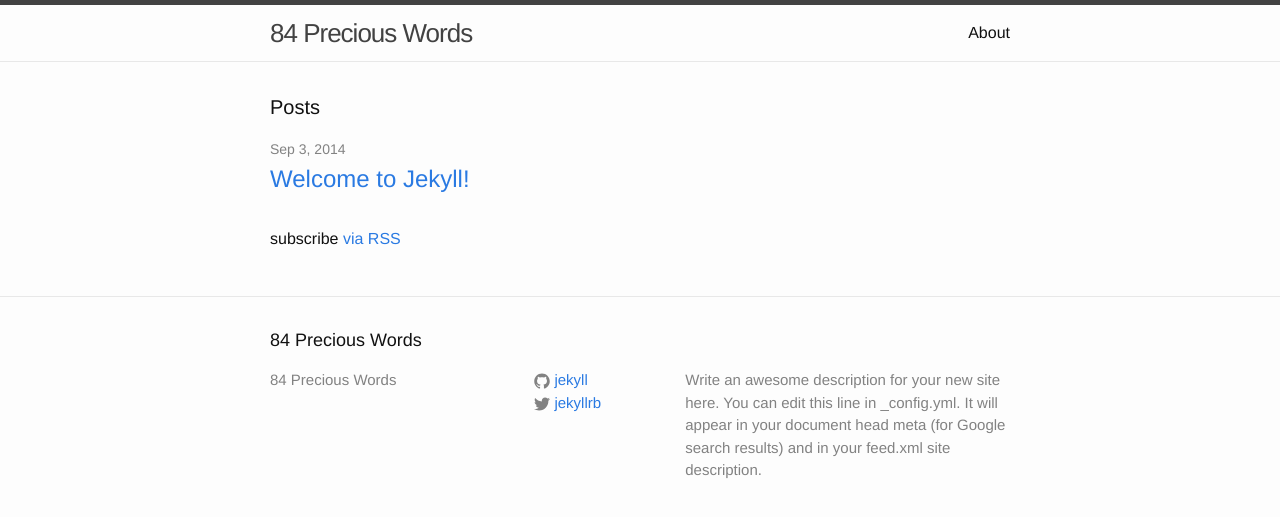
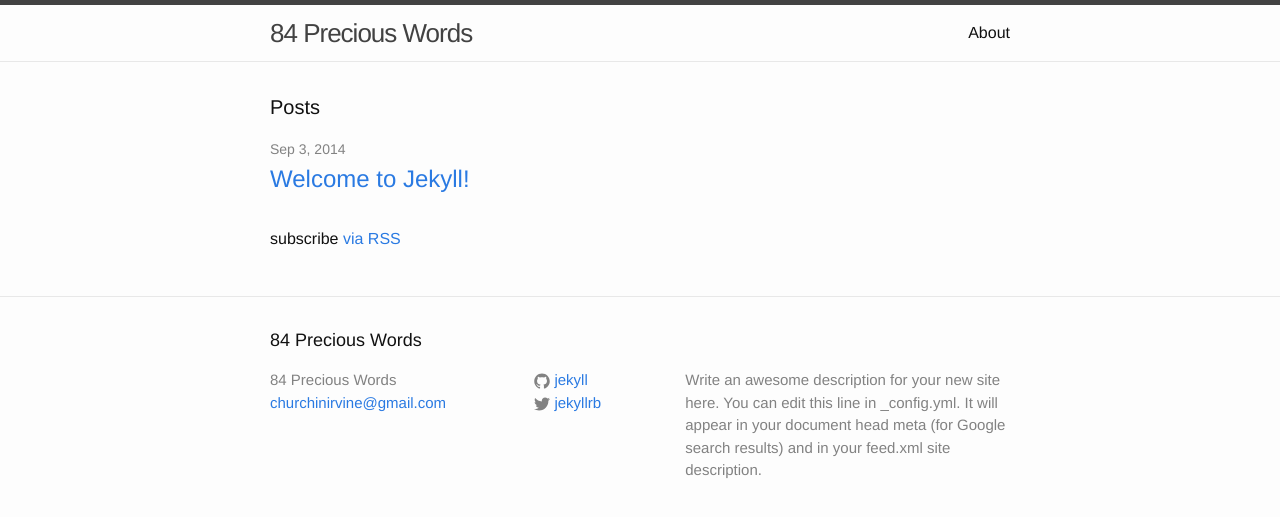
Before and after one commit to ricefield/84words, a Jekyll site: the page built from index.html, in a window 1280 px wide. Shown: the top 517 px of the page. Built offline with Jekyll 4.4.1, drawn with Linux system fonts in a browser that asks for light colours; part of the change alters nothing that is shown.

```diff
--- a/_config.yml
+++ b/_config.yml
@@ -1,6 +1,6 @@
 # Site settings
 title: 84 Precious Words
-email:
+email: churchinirvine@gmail.com
 description: > # this means to ignore newlines until "baseurl:"
   Write an awesome description for your new site here. You can edit this
   line in _config.yml. It will appear in your document head meta (for
@@ -9,8 +9,11 @@ baseurl: "" # the subpath of your site, e.g. /blog/
 url: "http://yourdomain.com" # the base hostname & protocol for your site
 twitter_username: jekyllrb
 github_username:  jekyll
+exclude: ['Gemfile', 'Gemfile.lock', 'README.md']
+subheading_1: Words that Define Our Personal Relationship with the Lord
 
-subheading_1: Words that Define Our Personal Relationship with the Lord
-subheading_2: Words that Describe Our Personal Fellowship with the Lord
+defaults:
+  -
+    subheading: Words that Describe Our Personal Fellowship with the Lord
 # Build settings
 markdown: kramdown
```
